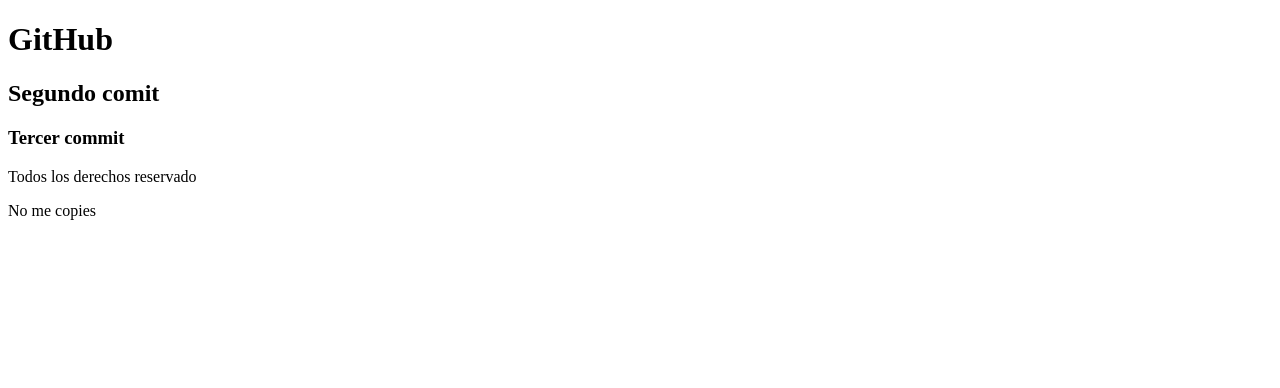
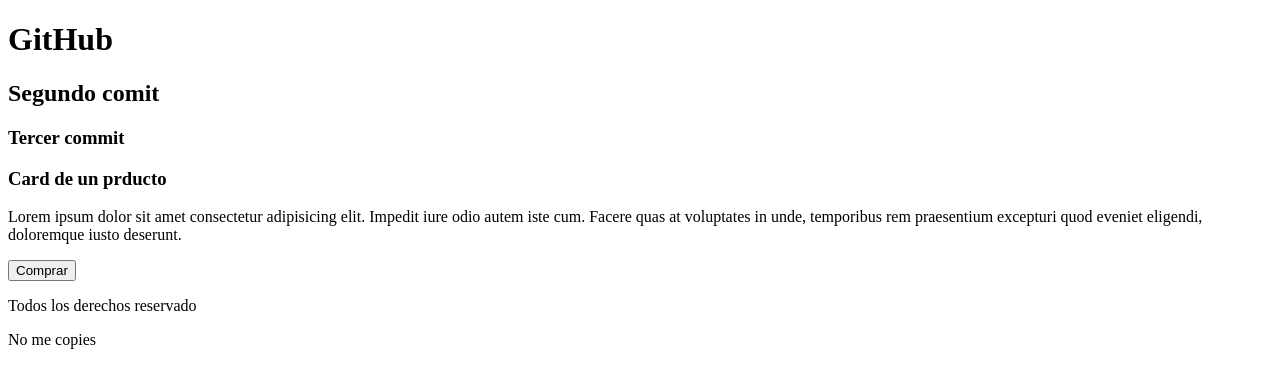
Before and after one commit to santiagoogallo/proyecto, a plain HTML site: page index.html in a window 1280 px wide. Drawn offline with Linux system fonts and the light colour scheme.

Commit message:
creamos la card de un producto

```diff
--- a/index.html
+++ b/index.html
@@ -12,6 +12,14 @@
     <h2> Segundo comit </h2>
     <h3> Tercer commit </h3>
 
+    <div>
+        <h3>Card de un prducto</h3>
+        <p>Lorem ipsum dolor sit amet consectetur adipisicing elit. Impedit iure odio autem iste cum. Facere quas at
+            voluptates in unde, temporibus rem praesentium excepturi quod eveniet eligendi, doloremque iusto deserunt.
+        </p>
+        <button> Comprar </button>
+    </div>
+
     <footer>
         <p>Todos los derechos reservado</p>
         <p>No me copies</p>
```
